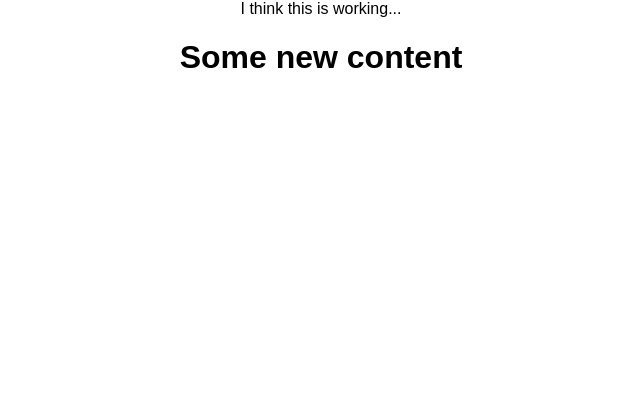
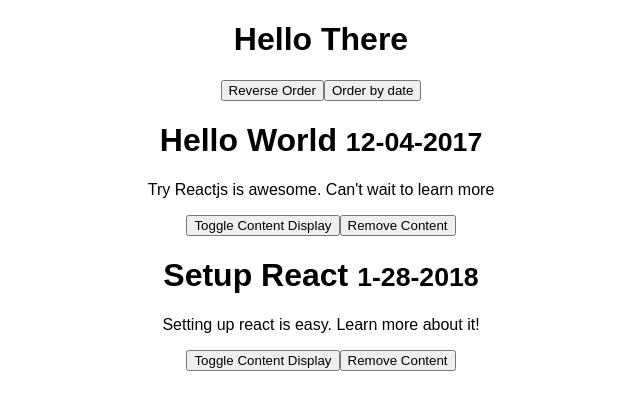
Before and after one commit to codingforentrepreneurs/Try-Reactjs, a React (Create React App) app: page / in a window 1280 px wide. Shown: the top 410 px of the page, without its empty margins (319-959 px from the left). Built offline with nearby package versions, Linux system fonts and the light colour scheme.

Commit message:
Default App

```diff
--- a/src/App.js
+++ b/src/App.js
@@ -1,15 +1,12 @@
 import React, { Component } from 'react'
-// import PostSorting from './posts/PostSorting'
+import PostSorting from './posts/PostSorting'
 import './App.css'
-
-import WelcomeHereDialog, {AlertBox, SubItem} from './learn/ParentWrapper'
 
 class App extends Component {
   render () {
     return (
       <div className='App'>
-        <AlertBox alertType='danger'>I think this is working...</AlertBox>
-        <WelcomeHereDialog />
+        <PostSorting />
       </div>
     )
   }
```
